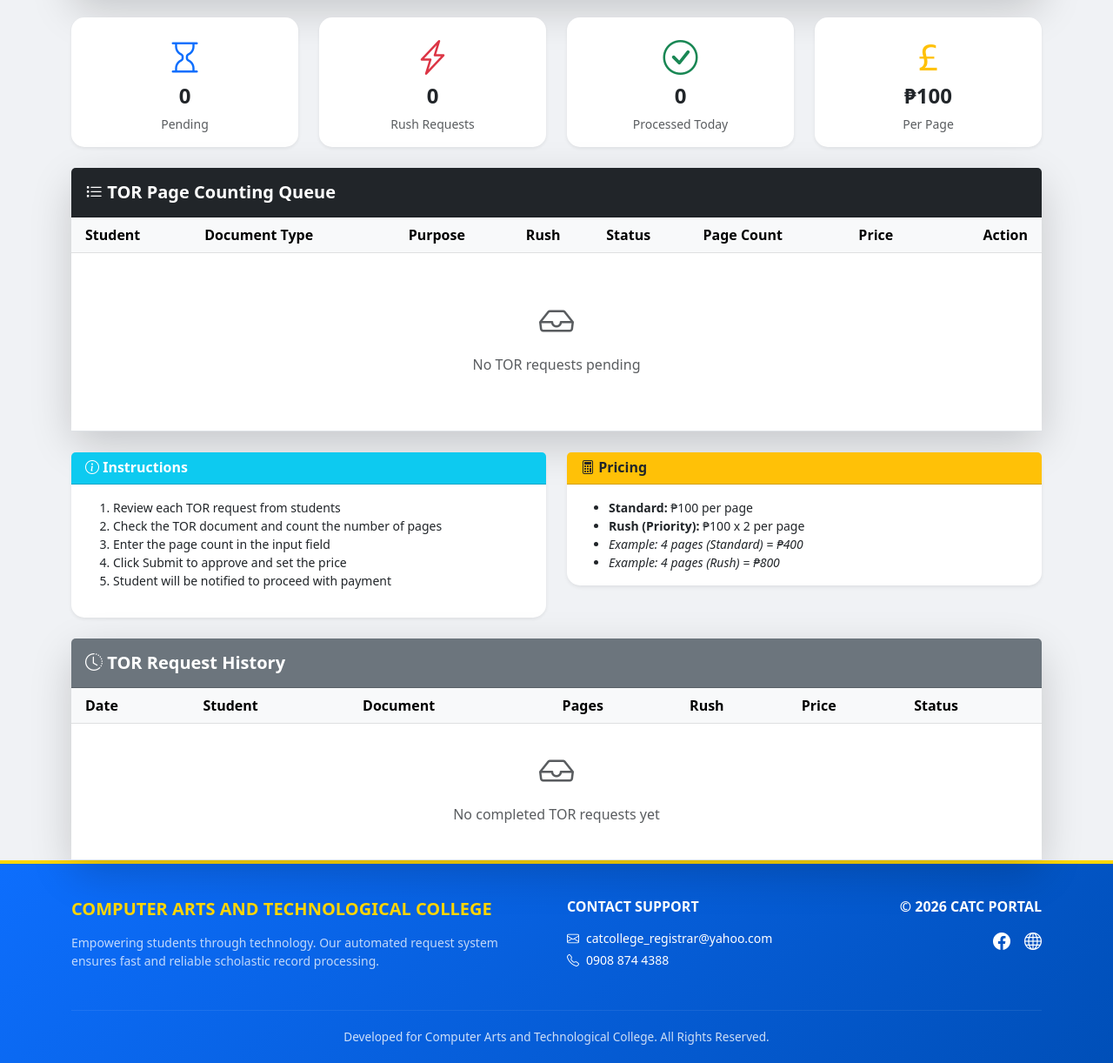
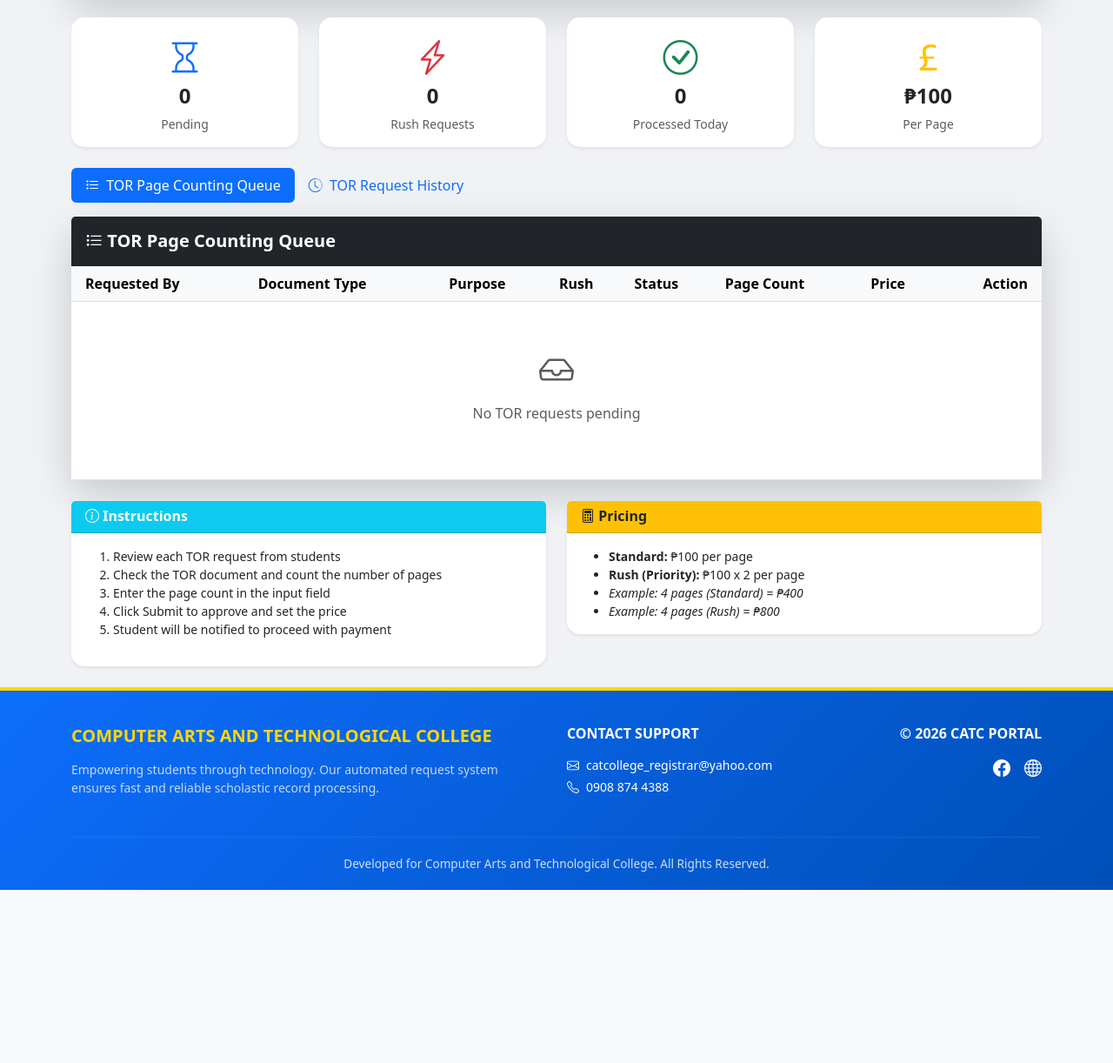
Before and after one commit to Paigeshitsu/CATC-REGISTRAR, a Django app: page /tor/dashboard/ in a window 1280 px wide. Shown: the part 202-1424 px from the top of the page at 87% size. After the commit the page ends 1225 px from the top, so only its background shows below. Run offline with Django 5.2, Linux system fonts and the light colour scheme; the visitor is signed in with stand-in values (Sample User, id 1); data comes from the database, SQL or seed files in the repository; data that the repository does not hold is empty; parts of the project's set-up code (start-up, migrations or seed data) failed here and were passed over.

Commit message:
feat: Add tabbed dashboards; fix TOR free request flow; update requirements
- Add request history tabs to student dashboard and TOR dashboard
- Fix TOR free request status (PROCESSING instead of PAID) and history check logic
- Update cashier receipt issuance to preserve PAID status
- Add DRF and CORS dependencies to requirements

```diff
--- a/thesis/requests_app/templates/tor_dashboard.html
+++ b/thesis/requests_app/templates/tor_dashboard.html
@@ -92,6 +92,23 @@
         </div>
     </div>
 
+    <!-- Tabs Navigation -->
+    <div class="row mb-4">
+        <div class="col-12">
+            <ul class="nav nav-pills mb-3" id="torTabs" role="tablist">
+                <li class="nav-item" role="presentation">
+                    <button class="nav-link active" id="tor-queue-tab-btn" data-bs-toggle="pill" data-bs-target="#tor-queue-tab" type="button" role="tab" aria-controls="tor-queue-tab" aria-selected="true">
+                        <i class="bi bi-list-task me-1"></i> TOR Page Counting Queue
+                    </button>
+                </li>
+                <li class="nav-item" role="presentation">
+                    <button class="nav-link" id="tor-history-tab-btn" data-bs-toggle="pill" data-bs-target="#tor-history-tab" type="button" role="tab" aria-controls="tor-history-tab" aria-selected="false">
+                        <i class="bi bi-clock-history me-1"></i> TOR Request History
+                    </button>
+                </li>
+            </ul>
+            <div class="tab-content">
+                <div class="tab-pane fade show active" id="tor-queue-tab" role="tabpanel" aria-labelledby="tor-queue-tab-btn">
     <!-- TOR Requests Table -->
     <div class="row">
         <div class="col-12">
@@ -104,7 +121,7 @@
                         <table class="table table-hover align-middle mb-0">
                             <thead class="table-light">
                                 <tr>
-                                    <th class="ps-3">Student</th>
+                                    <th class="ps-3">Requested By</th>
                                     <th>Document Type</th>
                                     <th>Purpose</th>
                                     <th>Rush</th>
@@ -118,8 +135,8 @@
                                 {% for tor in processing_tor %}
                                 <tr class="{% if tor.rush_processing %}rush-row{% else %}pending-row{% endif %}" id="tor-row-{{ tor.id }}">
                                     <td class="ps-3">
-                                        <div class="fw-bold">{{ tor.student.get_full_name|default:tor.student.username }}</div>
-                                        <small class="text-muted">{{ tor.student.username }}</small>
+                                        <div class="fw-bold">{{ tor.get_student_name }}</div>
+                                        <small class="text-muted">ID: {{ tor.student.username }}</small>
                                         {% if tor.batch_count > 1 %}
                                         <br><small class="text-info"><i class="bi bi-layer-group"></i> Batch: {{ tor.batch_count }} items</small>
                                         {% endif %}
@@ -225,9 +242,11 @@
             </div>
         </div>
     </div>
+                </div>
+                <div class="tab-pane fade" id="tor-history-tab" role="tabpanel" aria-labelledby="tor-history-tab-btn">
 
     <!-- Request History Section -->
-    <div class="row mt-4">
+    <div class="row">
         <div class="col-12">
             <div class="card border-0 shadow-lg" style="border-radius: 20px;">
                 <div class="card-header bg-secondary text-white py-3">
@@ -254,8 +273,8 @@
                                         <small>{{ tor.created_at|date:"M d, Y" }}</small>
                                     </td>
                                     <td>
-                                        <div class="fw-bold">{{ tor.student.get_full_name|default:tor.student.username }}</div>
-                                        <small class="text-muted">{{ tor.student.username }}</small>
+                                        <div class="fw-bold">{{ tor.get_student_name }}</div>
+                                        <small class="text-muted">ID: {{ tor.student.username }}</small>
                                     </td>
                                     <td>
                                         <span class="badge bg-primary">{{ tor.document_type.name }}</span>
@@ -294,6 +313,10 @@
                             </tbody>
                         </table>
                     </div>
+                </div>
+            </div>
+        </div>
+    </div>
                 </div>
             </div>
         </div>
--- a/thesis/requests_app/views.py
+++ b/thesis/requests_app/views.py
@@ -1243,7 +1243,13 @@ def cashier_dashboard(request):
         elif action == "issue_receipt":
             # Issue and finalize summary - make it visible to student
             batch = DocumentRequest.objects.filter(batch_id=doc_req.batch_id)
-            batch.update(status="PROCESSING")
+
+            # For PAID requests, keep status as PAID (don't revert to PROCESSING)
+            # For other statuses, set to PROCESSING for Registrar to mark as READY
+            for item in batch:
+                if item.status != "PAID":
+                    item.status = "PROCESSING"
+                item.save()
 
             log_audit(
                 request.user,
@@ -1921,7 +1927,7 @@ def tor_dashboard(request):
         )
         .exclude(document_type__name__icontains="Authentication")
         .select_related("document_type", "student")
-        .order_by("-created_at")
+        .order_by("created_at")
     )
 
     # Also get TRANSCRIPT requests in PENDING_TOR_COUNT status
@@ -2033,15 +2039,24 @@ def submit_tor_page_count(request):
             doc_request.tor_price_override = tor_base_price
             doc_request.save()
 
-            # Check if student has any previous TOR/Transcript requests in the permanent TORRequestHistory
-            # This cannot be deleted by students, so it serves as a permanent record
-            has_previous_tor = TORRequestHistory.objects.filter(student=doc_request.student).exists()
-
-            # Check if this is a FREE TOR request (tor_price_override = 0 OR first TOR request)
-            is_free_tor = (
-                doc_request.tor_price_override is not None
-                and doc_request.tor_price_override == 0
-            ) or (not has_previous_tor)
+            # Check if student has any previous COMPLETED/READY TOR/Transcript requests
+            # This checks DocumentRequest directly, not TORRequestHistory which is only created after mark_done
+            has_previous_tor = DocumentRequest.objects.filter(
+                Q(
+                    student=doc_request.student,
+                    status__in=['COMPLETED', 'READY'],
+                    is_deleted=False,
+                    document_type__name__icontains='TOR'
+                ) | Q(
+                    student=doc_request.student,
+                    status__in=['COMPLETED', 'READY'],
+                    is_deleted=False,
+                    document_type__name__icontains='TRANSCRIPT'
+                )
+            ).exclude(id=doc_request.id).exists()
+
+            # Check if this is a FREE TOR request (only free on first TOR/Transcript request)
+            is_free_tor = not has_previous_tor
 
             # Check if there's a batch with other requests
             if doc_request.batch_id:
@@ -2070,7 +2085,7 @@ def submit_tor_page_count(request):
                     # This is a FREE TOR request - no payment needed
                     doc_request.tor_price_override = 0
                     doc_request.status = (
-                        "PAID"  # Free TOR is considered paid immediately
+                        "PROCESSING"  # Changed from PAID to PROCESSING to avoid showing "PAYMENT RECEIVED" before actual processing
                     )
                     doc_request.save()
 
@@ -2079,7 +2094,7 @@ def submit_tor_page_count(request):
                         # This shouldn't happen since we set is_free_tor based on history, but just in case
                         message = f"Your TOR request ({doc_request.document_type.name}) has been processed. {page_count} pages. Total: ₱{tor_price}. Please proceed to payment."
                     else:
-                        message = f"Your TOR request ({doc_request.document_type.name}) has been processed. {page_count} pages. Your first TOR request is FREE!"
+                        message = f"Your TOR request ({doc_request.document_type.name}) has been processed. {page_count} pages. Your first TOR request is FREE! Your document is now being processed."
 
                     Notification.objects.create(
                         user=doc_request.student,
@@ -2093,13 +2108,13 @@ def submit_tor_page_count(request):
                         "UPDATE",
                         "DocumentRequest",
                         str(doc_request.id),
-                        f"TOR page count set to {page_count}. FREE request - marked as PAID.",
+                        f"TOR page count set to {page_count}. FREE request - marked as PROCESSING.",
                     )
 
                     return JsonResponse(
                         {
                             "success": True,
-                            "message": f"Page count submitted. FREE TOR - marked as PAID.",
+                            "message": f"Page count submitted. FREE TOR - marked as PROCESSING.",
                         }
                     )
                 else:
--- a/thesis/requirements.txt
+++ b/thesis/requirements.txt
@@ -1,3 +1,7 @@
 Django>=4.2,<5.0
 requests>=2.31.0
 pyotp>=2.9.0
+python-dotenv>=1.2.2
+djangorestframework>=3.17.1
+djangorestframework-simplejwt>=5.5.1
+django-cors-headers>=4.9.0
```
Also changed, not shown: thesis/requests_app/templates/dashboard.html (+20 -96 lines), thesis/urls.py (+16 -5 lines).
